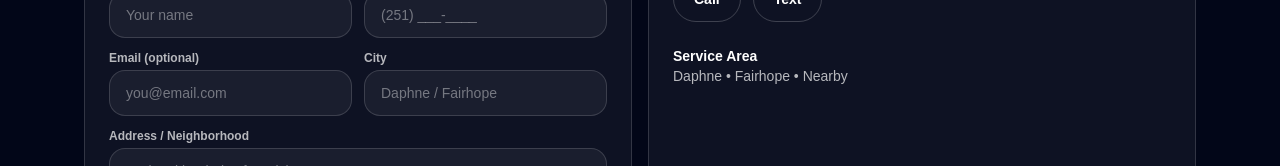
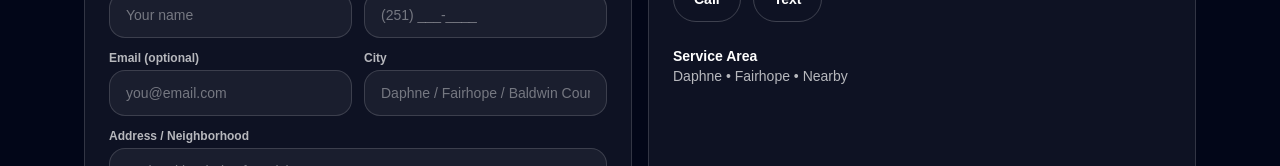
Before and after one commit to HavenLandscapingLawnCare/haven-website, a Next.js app: page / in a window 1280 px wide. Shown: the part 2028-2194 px from the top of the page. Built offline with nearby package versions, Linux system fonts and the light colour scheme.

Commit message:
Update service area to include Baldwin County

```diff
--- a/components/QuoteForm.tsx
+++ b/components/QuoteForm.tsx
@@ -58,7 +58,7 @@ export default function QuoteForm() {
 
         <div className="grid grid-cols-1 gap-3 md:grid-cols-2">
           <Field label="Email (optional)" name="email" type="email" placeholder="you@email.com" />
-          <Field label="City" name="city" placeholder="Daphne / Fairhope" />
+          <Field label="City" name="city" placeholder="Daphne / Fairhope / Baldwin County" />
         </div>
 
         <Field label="Address / Neighborhood" name="address" placeholder="Optional but helps for pricing" />
```
